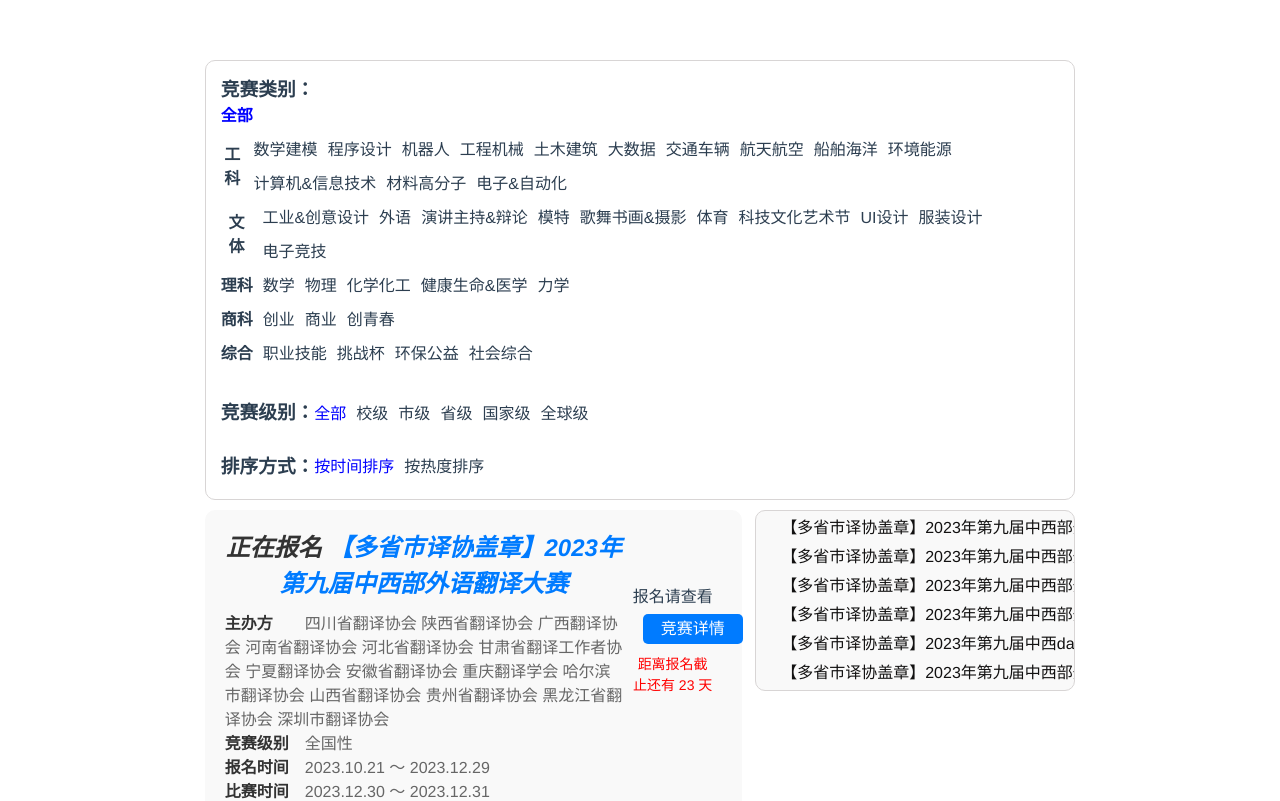
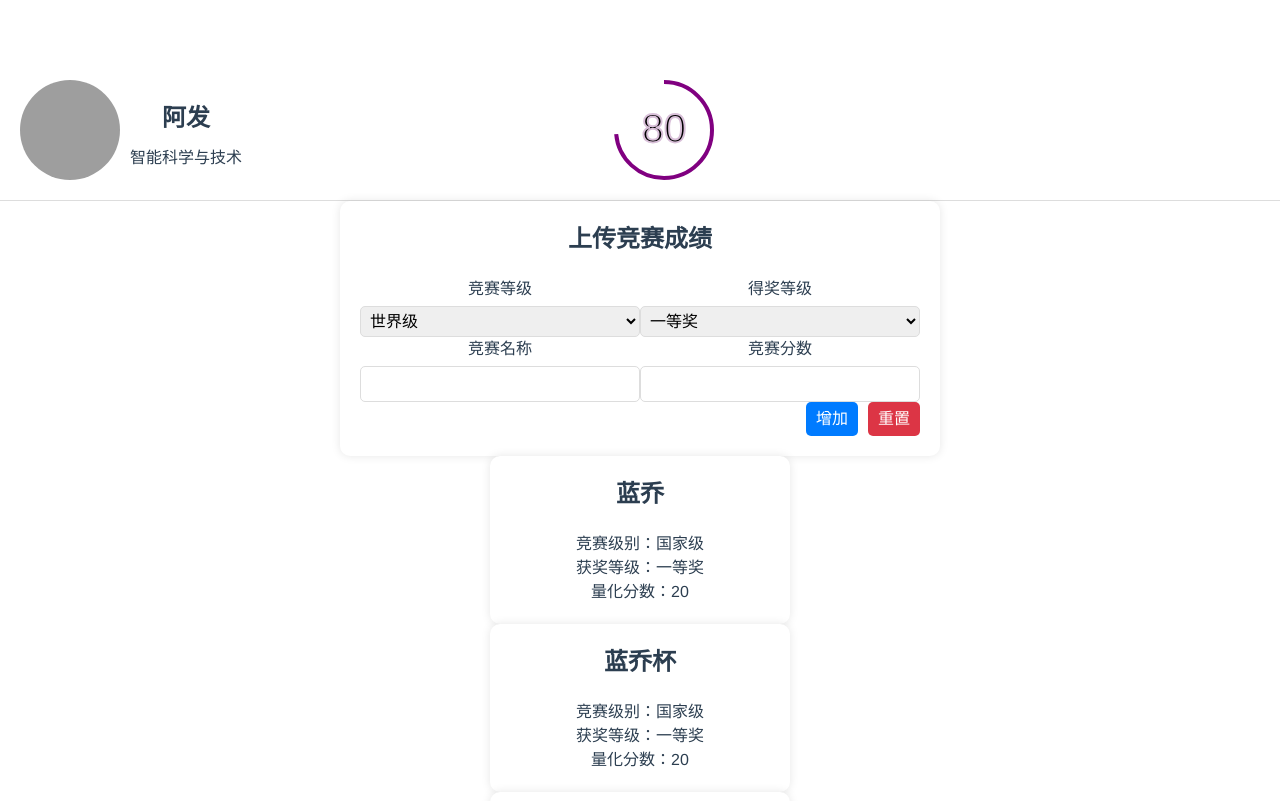
Before and after one commit to zqszqszqstvt/dierketang, a Vue app in the folder dierketang/: page / in a window 1280 px wide. Shown: the top 801 px of the page. Built offline with nearby package versions, Linux system fonts and the light colour scheme; grey boxes are pictures that could not be loaded.

Commit message:
我的竞赛框架和逻辑

```diff
--- a/dierketang/src/App.vue
+++ b/dierketang/src/App.vue
@@ -1,18 +1,20 @@
 <template>
   <div id="app">
-    <CompetitionPage/>
+    <!-- <CompetitionPage/> -->
+    <MyCompetitionPage/>
   </div>
 </template>
 
 <script>
 import CompetitionPage from './components/CompetitionPage'
-
+import MyCompetitionPage from './components/MyCompetitionPage'
 
 
 export default {
   name: 'App',
   components: {
-    CompetitionPage
+    CompetitionPage,
+    MyCompetitionPage
   }
 }
 </script>
--- a/dierketang/src/components/Competition/index.vue
+++ b/dierketang/src/components/Competition/index.vue
@@ -40,6 +40,7 @@
 
 <script>
 export default {
+  name: 'Competition',
   data() {
     return {
 
--- a/dierketang/src/components/CompetitionChoose/index.vue
+++ b/dierketang/src/components/CompetitionChoose/index.vue
@@ -35,6 +35,7 @@
 
 <script>
 export default {
+  name: 'CompetitionChoose',
   data() {
     return {
       categories: [
--- a/dierketang/src/components/CompetitionRank/index.vue
+++ b/dierketang/src/components/CompetitionRank/index.vue
@@ -8,6 +8,7 @@
 
 <script>
 export default {
+  name: 'CompetitionRank',
   data() {
     return {
 
--- /dev/null
+++ b/dierketang/src/components/MyCompetitionCard/index.vue
@@ -0,0 +1,41 @@
+<template>
+  <div class="card">
+    <h2>{{ award.competitionName }}</h2>
+    <p>竞赛级别：{{ award.competitionLevel }}</p>
+    <p>获奖等级：{{ award.awardLevel }}</p>
+    <p>量化分数：{{ award.score }}</p>
+  </div>
+</template>
+
+<script>
+export default {
+  name: 'MyCompetitionCard',
+  data() {
+    return {
+
+    };
+  },
+  props: {
+    award: {
+      type: Object,
+      default: '',
+      required: true
+    }
+  }
+};
+</script>
+<style lang="less" scoped>
+.card {
+  width: 300px;
+  padding: 20px;
+  border-radius: 10px;
+  box-shadow: 0 0 10px rgba(0, 0, 0, 0.1);
+  background-color: #fff;
+  margin: 0 auto;
+}
+
+h2 {
+  text-align: center;
+  margin-bottom: 20px;
+}
+</style>
--- /dev/null
+++ b/dierketang/src/components/MyCompetitionCommit/index.vue
@@ -0,0 +1,148 @@
+<template>
+  <div class="card">
+    <h2>上传竞赛成绩</h2>
+    <form @submit.prevent="submitForm">
+      <div class="form-group">
+        <label for="competitionLevel">竞赛等级</label>
+        <select id="competitionLevel" v-model="competitionLevel">
+          <!-- 这里添加你的选项 -->
+          <option value="0">世界级</option>
+          <option value="1">国家级</option>
+          <option value="2">省级</option>
+          <option value="3">校级</option>
+        </select>
+      </div>
+      <div class="form-group">
+        <label for="awardLevel">得奖等级</label>
+        <select id="awardLevel" v-model="awardLevel">
+          <!-- 这里添加你的选项 -->
+          <option value="1">一等奖</option>
+          <option value="2">二等奖</option>
+          <option value="3">三等奖</option>
+          <option value="0">特等奖</option>
+        </select>
+      </div>
+      <div class="form-group">
+        <label for="competitionName">竞赛名称</label>
+        <input id="competitionName" v-model="competitionName" type="text">
+      </div>
+      <div class="form-group">
+        <label for="competitionScore">竞赛分数</label>
+        <input id="competitionScore" v-model="competitionScore" type="number">
+      </div>
+      <div class="button-group">
+        <button type="submit">增加</button>
+        <button type="button" @click="resetForm">重置</button>
+      </div>
+    </form>
+  </div>
+</template>
+
+<script>
+export default {
+  name: 'MyCompetitionCommit',
+  data() {
+    return {
+      competitionLevel: '0',
+      awardLevel: '1',
+      competitionName: '',
+      competitionScore: ''
+    };
+  },
+  methods: {
+    submitForm() {
+      // 在这里处理表单提交
+      if (!this.competitionLevel || !this.awardLevel || !this.competitionName || !this.competitionScore) {
+      alert('所有字段都必须填写！');
+      return;
+    }
+
+    const formData = {
+      competitionLevel: this.competitionLevel,
+      awardLevel: this.awardLevel,
+      competitionName: this.competitionName,
+      competitionScore: this.competitionScore
+    };
+
+    console.log(formData);
+    // 在这里可以发送formData到服务器
+    },
+    resetForm() {
+      this.competitionLevel='世界级';
+      this.awardLevel='一等奖';
+      this.competitionName='';
+      this.competitionScore='';
+    }
+  },
+  props: {
+
+  }
+};
+</script>
+
+<style lang="less" scoped>
+.card {
+  width: 600px;
+  padding: 20px;
+  border-radius: 10px;
+  box-shadow: 0 0 10px rgba(0, 0, 0, 0.1);
+  background-color: #fff;
+  margin: 0 auto;
+}
+
+h2 {
+  text-align: center;
+  margin-bottom: 20px;
+}
+
+form {
+  display: flex;
+  flex-wrap: wrap;
+  justify-content: space-between;
+}
+
+.form-row {
+  display: flex;
+  justify-content: space-between;
+  margin-bottom: 10px;
+}
+
+.form-group {
+  flex: 1 0 200px;
+  display: flex;
+  flex-direction: column;
+}
+
+.form-group label {
+  margin-bottom: 5px;
+}
+
+.form-group input,
+.form-group select {
+  padding: 5px;
+  border-radius: 5px;
+  border: 1px solid #ddd;
+}
+
+.button-group {
+  flex: 1 0 100%;
+  text-align: right;
+}
+
+.button-group button {
+  padding: 5px 10px;
+  border-radius: 5px;
+  border: none;
+  color: #fff;
+  cursor: pointer;
+}
+
+.button-group button:first-child {
+  background-color: #007BFF;
+}
+
+.button-group button:last-child {
+  background-color: #DC3545;
+  margin-left: 10px;
+}
+</style>
--- /dev/null
+++ b/dierketang/src/components/MyCompetitionPage/index.vue
@@ -0,0 +1,57 @@
+<template>
+  <div>
+    <MyCompetitionUser/>
+    <MyCompetitionCommit/>
+    <MyCompetitionCard v-for="(item, index) in Awards" :key="index" :award="item"/>
+  </div>
+</template>
+
+<script>
+import MyCompetitionUser from '../MyCompetitionUser'
+import MyCompetitionCommit from '../MyCompetitionCommit'
+import MyCompetitionCard from '../MyCompetitionCard'
+export default {
+  name: 'MyCompetitionPage',
+  data() {
+    return {
+      Awards: []
+    };
+  },
+  components: {
+    MyCompetitionUser,
+    MyCompetitionCommit,
+    MyCompetitionCard
+  },
+  async created() {
+    // const response = await axios.get('你的API地址');
+
+    this.netrequest();
+  },
+  methods: {
+    //模拟网络请求
+    netrequest() {
+      this.Awards=[{
+          competitionName: '蓝乔',
+          competitionLevel: '国家级',
+          awardLevel: '一等奖',
+          score: '20'
+        },
+        {
+          competitionName: '蓝乔杯',
+          competitionLevel: '国家级',
+          awardLevel: '一等奖',
+          score: '20'
+        },
+        {
+          competitionName: '蓝乔杯',
+          competitionLevel: '国家级',
+          awardLevel: '一等奖',
+          score: '20'
+        }]
+    }
+  }
+};
+</script>
+<style lang="less" scoped>
+
+</style>
--- /dev/null
+++ b/dierketang/src/components/MyCompetitionUser/index.vue
@@ -0,0 +1,89 @@
+<template>
+  <div class="profile" v-if="userInfo">
+    <img :src="userInfo.avatarUrl" alt="头像" class="avatar">
+    <div class="user-info">
+      <h2>{{ userInfo.nickname }}</h2>
+      <p>{{ userInfo.profession }}</p>
+    </div>
+    <svg class="progress-ring" :width="radius * 2" :height="radius * 2">
+    <circle
+      class="progress-ring__circle"
+      stroke="#800080"
+      :stroke-dasharray="circumference + ' ' + circumference"
+      :style="{ strokeDashoffset: progress + 'px' }"
+      stroke-width="4"
+      fill="transparent"
+      :r="normalizedRadius"
+      :cx="radius"
+      :cy="radius"
+    />
+    <text x="50%" y="50%" text-anchor="middle" stroke="#D8BFD8" stroke-width="2px" dy=".3em" style="font-size: 40px;">{{ progress }}</text>
+  </svg>
+  </div>
+</template>
+
+<script>
+export default {
+  name: 'MyCompetitionUser',
+  data() {
+    return {
+      userInfo: null,
+      radius: 50,
+      progress: 0
+    };
+  },
+  created() {
+    // axios.get('你的API地址')
+    //   .then(response => {
+    //     this.userInfo = response.data;
+    //   })
+    //   .catch(error => {
+    //     console.error(error);
+    //   });
+    this.userInfo={
+        avatarUrl:'https://gimg2.baidu.com/image_search/src=http%3A%2F%2Fsafe-img.xhscdn.com%2Fbw1%2Fae4eb3f2-ae53-4943-bdc9-0d6e105210c6%3FimageView2%2F2%2Fw%2F1080%2Fformat%2Fjpg&refer=http%3A%2F%2Fsafe-img.xhscdn.com&app=2002&size=f9999,10000&q=a80&n=0&g=0n&fmt=auto?sec=1704613130&t=3f91b14fd970d4fd00df2bb1d991e440',
+        nickname:'阿发',
+        profession:'智能科学与技术'
+      }
+    this.progress=80
+  },
+   props: {
+  },
+  computed: {
+    normalizedRadius() {
+      return this.radius - 2;
+    },
+    circumference() {
+      return 2 * Math.PI * this.normalizedRadius;
+    }
+  }
+};
+</script>
+<style lang="less" scoped>
+.profile {
+  text-align: center;
+  border-bottom: 1px solid #ddd;
+  padding: 20px;
+  background-color: #fff;
+  display: flex;
+}
+
+.avatar {
+  width: 100px;
+  height: 100px;
+  border-radius: 50%;
+}
+.user-info {
+    margin-top: 20px;
+    margin-left: 10px;
+    margin-right: 30%;
+}
+.profile h2, .profile p {
+  margin: 0 0 10px 0;
+}
+.progress-ring__circle {
+  transition: stroke-dashoffset 0.35s;
+  transform: rotate(-90deg);
+  transform-origin: 50% 50%;
+}
+</style>
```
